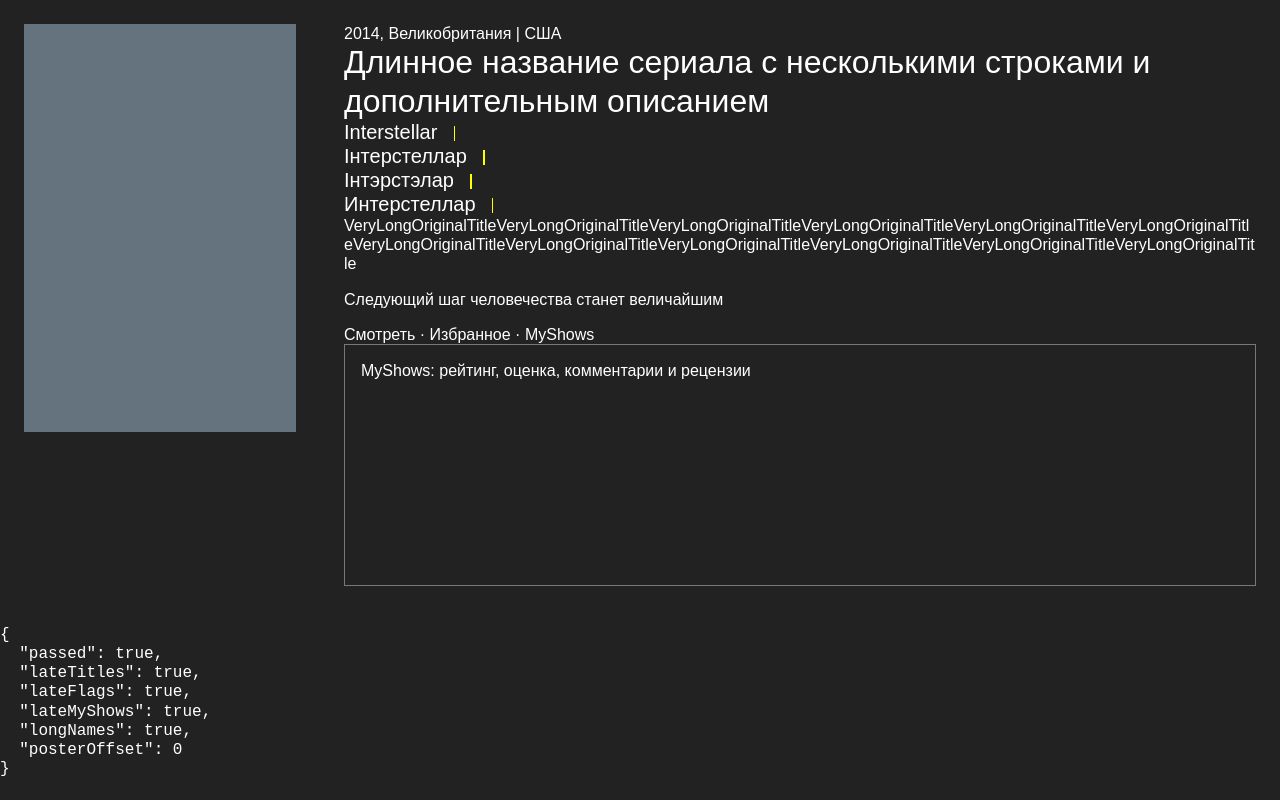
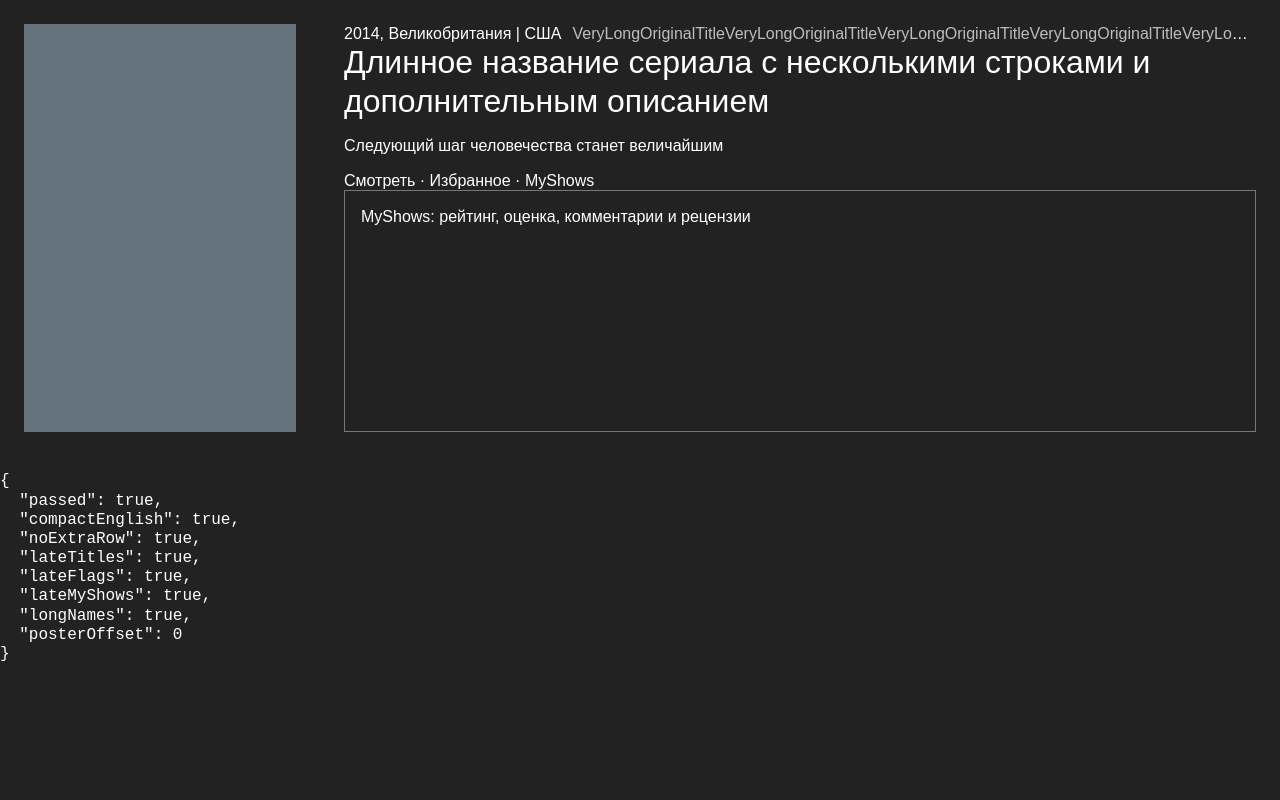
Before and after one commit to krajcik/lampa-plugins, a website: page tests/card-layout.html in a window 1280 px wide. Drawn offline with Linux system fonts and the light colour scheme.

Commit message:
Replace multilingual title block with a compact English label

```diff
--- a/interface.js
+++ b/interface.js
@@ -1,6 +1,6 @@
 (function (root) {
     'use strict';
-    var VERSION = '0.1.2';
+    var VERSION = '0.1.3';
     var API = 'https://imdb.home.lurno.ru/rating/';
     var CACHE = 'krajcik_interface_ratings_cache';
     var DAY = 86400000;
@@ -19,7 +19,19 @@
         }
         return id ? { key: 'imdb:' + id, imdb: id } : null;
     }
-    if (typeof module !== 'undefined' && module.exports) { module.exports = { score: score, imdb: imdb, identity: identity }; return; }
+    function englishTitle(data) {
+        if (!data) return '';
+        var original = data.original_title || data.original_name;
+        var alternatives = data.alternative_titles || {};
+        var titles = alternatives.titles || alternatives.results || [];
+        var us = Array.isArray(titles) && titles.find(function (item) { return item && item.iso_3166_1 === 'US' && typeof item.title === 'string'; });
+        var title = data.original_language === 'en' ? original : us && us.title;
+        if (!title && !data.original_language && Array.isArray(data.origin_country) && data.origin_country.includes('US')) title = original;
+        if (typeof title !== 'string') return '';
+        title = title.replace(/\s+/g, ' ').trim();
+        return title.toLowerCase() === String(data.title || data.name || '').trim().toLowerCase() ? '' : title;
+    }
+    if (typeof module !== 'undefined' && module.exports) { module.exports = { score: score, imdb: imdb, identity: identity, englishTitle: englishTitle }; return; }
     if (!root.Lampa || root.krajcik_interface) return;
     var L = root.Lampa;
     root.krajcik_interface = { version: VERSION };
@@ -140,6 +152,21 @@
             if (!node || !node.isConnected || (!full && node.classList.contains('card--collection'))) return;
             var id = identity(data);
             if (!id) return;
+            if (full) {
+                var head = node.querySelector('.full-start-new__head');
+                if (head) {
+                    var oldTitle = head.querySelector('.krajcik-interface-original');
+                    if (oldTitle) oldTitle.remove();
+                    var title = englishTitle(data);
+                    if (title) {
+                        var label = document.createElement('span');
+                        label.className = 'krajcik-interface-original';
+                        label.textContent = title;
+                        label.title = title;
+                        head.appendChild(label);
+                    }
+                }
+            }
             var target = { node: node, key: id.key, full: full, rating: score(data.imdb_rating), kp: score(data.kp_rating) };
             targets.set(node, target);
             if (!full) {
@@ -185,8 +212,9 @@
         style.textContent = '.krajcik-interface .full-start__rate.rate--tmdb{display:none!important}' +
             '.krajcik-interface .full-start-new__body{align-items:flex-start}' +
             '.krajcik-interface .full-start-new__right{min-width:0}' +
-            '.krajcik-interface .full-start-new .original_title{text-align:left!important;overflow-wrap:anywhere}' +
-            '.krajcik-interface .full-start-new .original_title img{height:.75em!important;object-fit:contain;vertical-align:middle!important}' +
+            '.krajcik-interface .full-start-new .original_title{display:none!important}' +
+            '.krajcik-interface .full-start-new__head{white-space:nowrap;overflow:hidden;text-overflow:ellipsis}' +
+            '.krajcik-interface-original{margin-left:.7em;opacity:.7}' +
             '.krajcik-interface-poster:not(.krajcik-interface-community) .card__view>.card__vote:not(.krajcik-interface-ratings){display:none!important}' +
             '.card__vote.krajcik-interface-ratings{pointer-events:none;white-space:nowrap;display:flex;flex-direction:column;align-items:flex-end;gap:.2em;background:none;padding:0;left:auto;right:.3em;bottom:.3em;font-size:1.3em;line-height:1.2}' +
             '.krajcik-interface-ratings>span{background:rgba(0,0,0,.5);border-radius:1em;padding:.2em .4em}' +
--- a/tests/card-layout.html
+++ b/tests/card-layout.html
@@ -23,7 +23,8 @@ body{margin:0;background:#222;color:white;font:16px/1.2 Arial}
 <pre id="result">Checking…</pre>
 <script>
 window.appready=true;
-window.Lampa={Storage:{get:()=>({}),set(){}},Manifest:{},Listener:{follow(){}},Reguest:function(){throw Error('Layout must not request metadata')}};
+window.layoutListeners={};
+window.Lampa={Storage:{get:()=>({}),set(){}},Manifest:{},Listener:{follow(name,callback){layoutListeners[name]=callback}},Reguest:function(){throw Error('Layout must not request metadata')}};
 </script>
 <script src="../interface.js"></script>
 <script>
@@ -34,6 +35,13 @@ function pinned(){assert(Math.abs(rect('.full-start-new__poster').top-rect('.ful
 async function run(){
  await frame();pinned();
  const right=document.querySelector('.full-start-new__right');
+ const card={id:157336,title:'Интерстеллар',original_title:'Interstellar',original_language:'en',imdb_rating:8.7,kp_rating:8.7};
+ const headHeight=rect('.full-start-new__head').height;
+ const update=()=>layoutListeners.full({type:'complite',body:[document.querySelector('.full-start-new')],data:{movie:card}});
+ update();update();await frame();
+ assert(document.querySelectorAll('.krajcik-interface-original').length===1,'English title duplicated');
+ assert(document.querySelector('.krajcik-interface-original').textContent==='Interstellar','English title missing');
+ assert(Math.abs(rect('.full-start-new__head').height-headHeight)<1,'English title adds height to metadata row');
  const names=document.createElement('div');names.className='original_title';
  names.style.cssText='margin-bottom:7px;text-align:right';
  for(const title of ['Interstellar','Інтерстеллар','Інтэрстэлар','Интерстеллар']){
@@ -41,7 +49,7 @@ async function run(){
   const flag=document.createElement('img');flag.style.cssText='width:1.15em;height:auto;vertical-align:inherit';row.append(flag);names.append(row);
  }
  document.querySelector('.full-start-new__title').after(names);await frame();pinned();
- assert(getComputedStyle(names).textAlign==='left','Alternative titles drift to the far right');
+ assert(names.offsetHeight===0,'Multilingual title block takes up card space');
  const taglineTop=rect('.full-start-new__tagline').top;
  await Promise.all(Array.from(names.querySelectorAll('img')).map(img=>new Promise((resolve,reject)=>{
   img.onload=resolve;img.onerror=reject;
@@ -51,9 +59,11 @@ async function run(){
  const details=document.createElement('div');details.className='myshows-details';details.textContent='MyShows: рейтинг, оценка, комментарии и рецензии';right.append(details);await frame();pinned();
  const longName=document.createElement('div');longName.textContent='VeryLongOriginalTitle'.repeat(12);names.append(longName);await frame();pinned();
  assert(right.getBoundingClientRect().right<=innerWidth-20,'Long original title pushes the column off screen');
- assert(names.scrollWidth<=names.clientWidth+1,'Long original title overflows its block');
+ card.original_title=longName.textContent;update();await frame();pinned();
+ assert(Math.abs(rect('.full-start-new__head').height-headHeight)<1,'Long English title adds a row');
+ assert(getComputedStyle(document.querySelector('.full-start-new__head')).textOverflow==='ellipsis','Long English title must truncate');
  document.querySelector('.full-start-new__title').textContent='Длинное название сериала с несколькими строками и дополнительным описанием';await frame();pinned();
- return {passed:true,lateTitles:true,lateFlags:true,lateMyShows:true,longNames:true,posterOffset:rect('.full-start-new__poster').top-rect('.full-start-new__body').top};
+ return {passed:true,compactEnglish:true,noExtraRow:true,lateTitles:true,lateFlags:true,lateMyShows:true,longNames:true,posterOffset:rect('.full-start-new__poster').top-rect('.full-start-new__body').top};
 }
 run().then(result=>{window.cardLayoutTest=result;document.querySelector('#result').textContent=JSON.stringify(result,null,2)}).catch(error=>{window.cardLayoutTest={passed:false,error:error.message};document.querySelector('#result').textContent=JSON.stringify(cardLayoutTest,null,2)});
 </script>
```
Also changed, not shown: tests/interface.test.cjs (+10 -1 lines), README.md.
